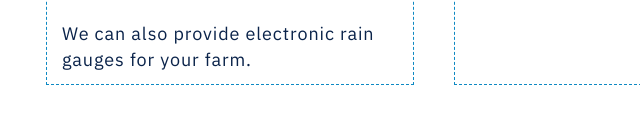
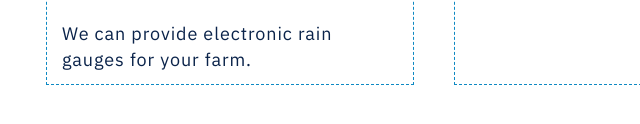
Before and after one commit to Ocean-Data-Science-Labs/raindrop-website, a plain HTML site: page index.html in a window 1280 px wide. Shown: the part 984-1108 px from the top of the page, 2-642 px from the left. Drawn offline with Linux system fonts and the light colour scheme.

Commit message:
wording changes again

```diff
--- a/index.html
+++ b/index.html
@@ -73,7 +73,7 @@
               trial farm, tuning to the farm’s own gauge made the chance of rain
               about 25% more accurate than a typical single model.
             </p>
-            <p>We can also provide electronic rain gauges for your farm.</p>
+            <p>We can provide electronic rain gauges for your farm.</p>
           </div>
         </article>
 
```
